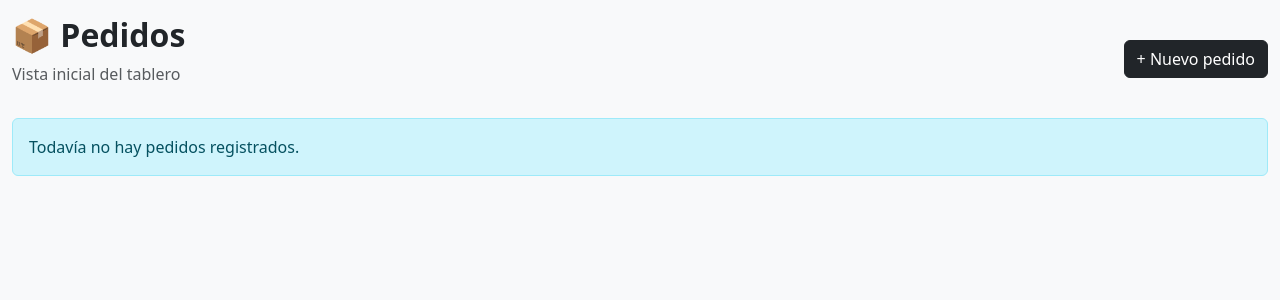
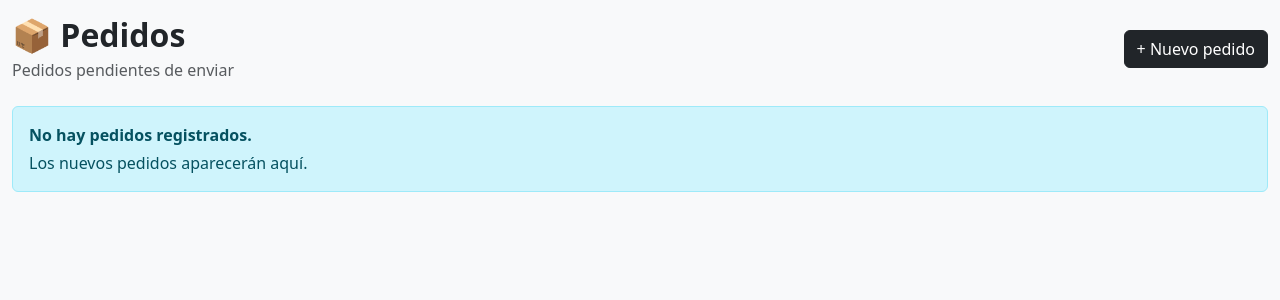
Before and after one commit to ElGringoRiveroGhost/restaurante-mvp, a Flask app: page /pedidos in a window 1280 px wide. Shown: the top 300 px of the page. Run offline with Flask 3, Linux system fonts and the light colour scheme.

Commit message:
Update pedidos.html

```diff
--- a/templates/pedidos.html
+++ b/templates/pedidos.html
@@ -1,56 +1,242 @@
 <!doctype html>
 <html lang="es">
+
 <head>
+
     <meta charset="utf-8">
-    <meta name="viewport" content="width=device-width, initial-scale=1">
+
+    <meta
+        name="viewport"
+        content="width=device-width, initial-scale=1"
+    >
+
     <title>Pedidos</title>
-    <link href="https://cdn.jsdelivr.net/npm/bootstrap@5.3.3/dist/css/bootstrap.min.css" rel="stylesheet">
+
+    <link
+        href="https://cdn.jsdelivr.net/npm/bootstrap@5.3.3/dist/css/bootstrap.min.css"
+        rel="stylesheet"
+    >
+
 </head>
+
+
 <body class="bg-light">
+
+
 <div class="container-fluid py-3">
-    <div class="d-flex justify-content-between align-items-center mb-3">
+
+
+    <!-- ENCABEZADO -->
+
+    <div class="d-flex justify-content-between align-items-center mb-4">
+
         <div>
-            <h2 class="fw-bold">📦 Pedidos</h2>
-            <p class="text-muted">Vista inicial del tablero</p>
-        </div>
-        <a href="/" class="btn btn-dark">+ Nuevo pedido</a>
+
+            <h2 class="fw-bold mb-1">
+                📦 Pedidos
+            </h2>
+
+            <p class="text-muted mb-0">
+                Pedidos pendientes de enviar
+            </p>
+
         </div>
 
+
+        <a
+            href="/"
+            class="btn btn-dark"
+        >
+            + Nuevo pedido
+        </a>
+
+    </div>
+
+
+    <!-- SIN PEDIDOS -->
+
     {% if not orders %}
-      <div class="alert alert-info">Todavía no hay pedidos registrados.</div>
+
+        <div class="alert alert-info">
+
+            <strong>
+                No hay pedidos registrados.
+            </strong>
+
+            <div class="mt-1">
+                Los nuevos pedidos aparecerán aquí.
+            </div>
+
+        </div>
+
     {% endif %}
 
+
+    <!-- LISTA DE PEDIDOS -->
+
     <div class="row g-3">
+
+
     {% for order in orders|reverse %}
+
+
         <div class="col-12 col-md-6 col-xl-4">
+
+
             <div class="card shadow-sm h-100">
+
+
                 <div class="card-body">
-            <div class="d-flex justify-content-between">
-              <strong>#{{ order.id }}</strong>
-              <span class="badge text-bg-warning">{{ order.status }}</span>
+
+
+                    <!-- NUMERO Y ESTADO -->
+
+                    <div
+                        class="d-flex justify-content-between align-items-center"
+                    >
+
+                        <strong class="fs-5">
+                            #{{ order['id'] }}
+                        </strong>
+
+
+                        <span class="badge text-bg-warning">
+
+                            {{ order['status'] }}
+
+                        </span>
+
                     </div>
 
-            <h5 class="mt-3 mb-1">{{ order.name }}</h5>
-            <div class="text-muted small">📱 {{ order.phone }}</div>
-            <div class="text-muted small">📍 {{ order.address or "Sin dirección" }}</div>
+
+                    <!-- CLIENTE -->
+
+                    <h5 class="mt-3 mb-1">
+
+                        {{ order['name'] }}
+
+                    </h5>
+
+
+                    <div class="text-muted small">
+
+                        📱 {{ order['phone'] }}
+
+                    </div>
+
+
+                    <div class="text-muted small">
+
+                        📍
+
+                        {{ order['address'] or "Sin dirección" }}
+
+                    </div>
+
+
+                    <div class="text-muted small mt-1">
+
+                        🕐 {{ order['created_at'] }}
+
+                    </div>
+
 
                     <hr>
 
-            {% for item in order.items %}
-              <div>{{ item.qty }} × {{ item.name }}</div>
+
+                    <!-- PRODUCTOS -->
+
+                    <h6 class="fw-bold">
+                        Pedido
+                    </h6>
+
+
+                    {% for item in order['items'] %}
+
+                        <div class="d-flex justify-content-between">
+
+                            <span>
+
+                                {{ item['qty'] }}
+                                ×
+                                {{ item['name'] }}
+
+                            </span>
+
+
+                            <span>
+
+                                Bs
+                                {{ "%.2f"|format(item['subtotal']) }}
+
+                            </span>
+
+                        </div>
+
                     {% endfor %}
+
 
                     <hr>
 
-            <div class="d-flex justify-content-between">
-              <span>{{ order.payment }}</span>
-              <strong>Bs {{ "%.2f"|format(order.total) }}</strong>
+
+                    <!-- PAGO Y TOTAL -->
+
+                    <div
+                        class="d-flex justify-content-between align-items-center"
+                    >
+
+                        <span class="text-muted">
+
+                            {{ order['payment'] }}
+
+                        </span>
+
+
+                        <strong class="fs-5">
+
+                            Bs
+                            {{ "%.2f"|format(order['total']) }}
+
+                        </strong>
+
                     </div>
+
+
+                    {% if order['notes'] %}
+
+                        <div class="alert alert-warning mt-3 mb-0">
+
+                            <strong>
+                                Observaciones:
+                            </strong>
+
+                            <div>
+                                {{ order['notes'] }}
                             </div>
+
                         </div>
+
+                    {% endif %}
+
+
                 </div>
+
+
+            </div>
+
+
+        </div>
+
+
     {% endfor %}
+
+
     </div>
+
+
 </div>
+
+
 </body>
+
 </html>
```
Lines whose indentation alone changed are shown as unchanged.
